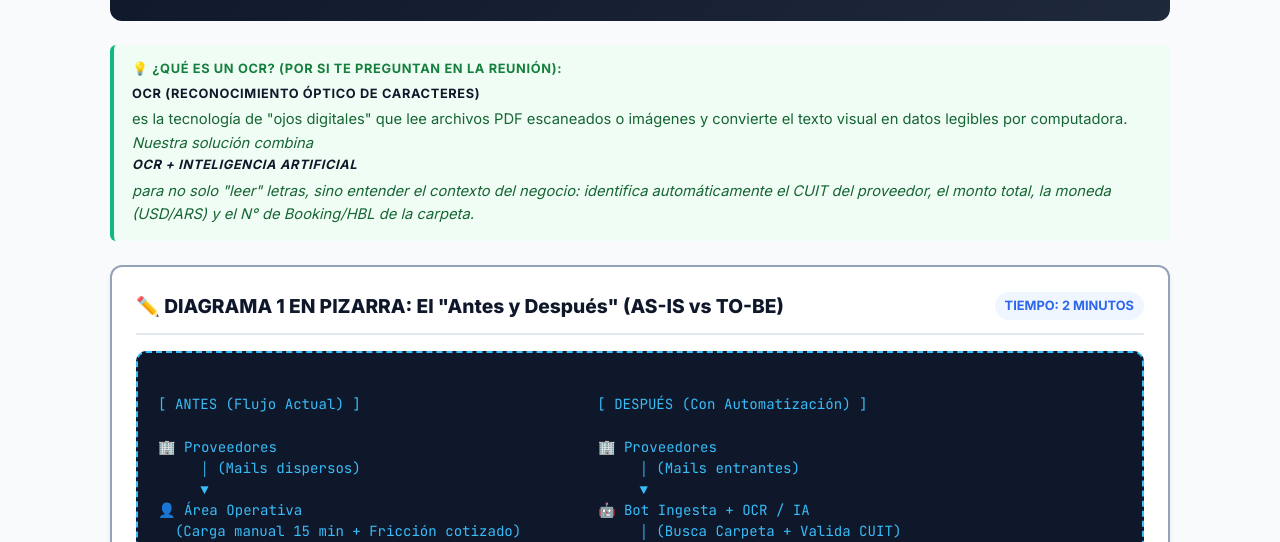
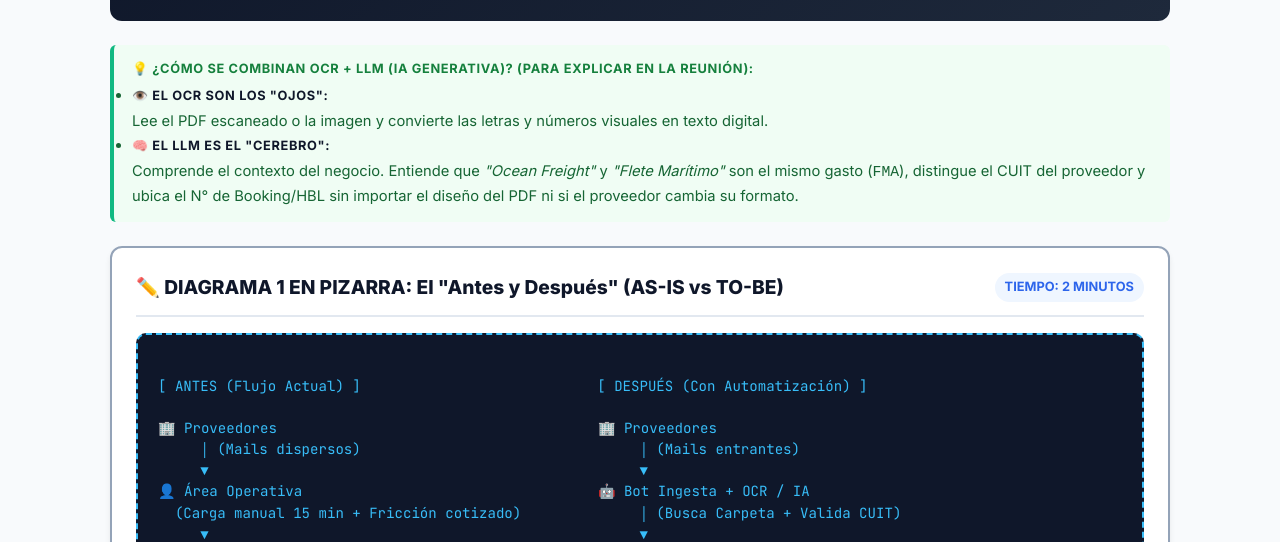
Before and after one commit to FranBondino/informe-api-almar, a website: page guia-dibujo-pizarra.html in a window 1280 px wide. Shown: the part 262-804 px from the top of the page. Drawn offline with Linux system fonts and the light colour scheme.

Commit message:
Enrich OCR + LLM explanation box in guia-dibujo-pizarra.html

```diff
--- a/guia-dibujo-pizarra.html
+++ b/guia-dibujo-pizarra.html
@@ -157,9 +157,11 @@
         </div>
 
         <div class="speech-box" style="background: #F0FDF4; border-left: 4px solid #10B981; color: #166534; margin-bottom: 24px;">
-            <strong style="color: #15803D;">💡 ¿Qué es un OCR? (Por si te preguntan en la reunión):</strong>
-            <strong>OCR (Reconocimiento Óptico de Caracteres)</strong> es la tecnología de "ojos digitales" que lee archivos PDF escaneados o imágenes y convierte el texto visual en datos legibles por computadora.<br/>
-            <em>Nuestra solución combina <strong>OCR + Inteligencia Artificial</strong> para no solo "leer" letras, sino entender el contexto del negocio: identifica automáticamente el CUIT del proveedor, el monto total, la moneda (USD/ARS) y el N° de Booking/HBL de la carpeta.</em>
+            <strong style="color: #15803D;">💡 ¿Cómo se combinan OCR + LLM (IA Generativa)? (Para explicar en la reunión):</strong>
+            <ul>
+                <li><strong>👁️ El OCR son los "Ojos":</strong> Lee el PDF escaneado o la imagen y convierte las letras y números visuales en texto digital.</li>
+                <li><strong>🧠 El LLM es el "Cerebro":</strong> Comprende el contexto del negocio. Entiende que <em>"Ocean Freight"</em> y <em>"Flete Marítimo"</em> son el mismo gasto (<code>FMA</code>), distingue el CUIT del proveedor y ubica el N° de Booking/HBL sin importar el diseño del PDF ni si el proveedor cambia su formato.</li>
+            </ul>
         </div>
 
         <!-- DIAGRAMA 1 DE PIZARRA -->
```
